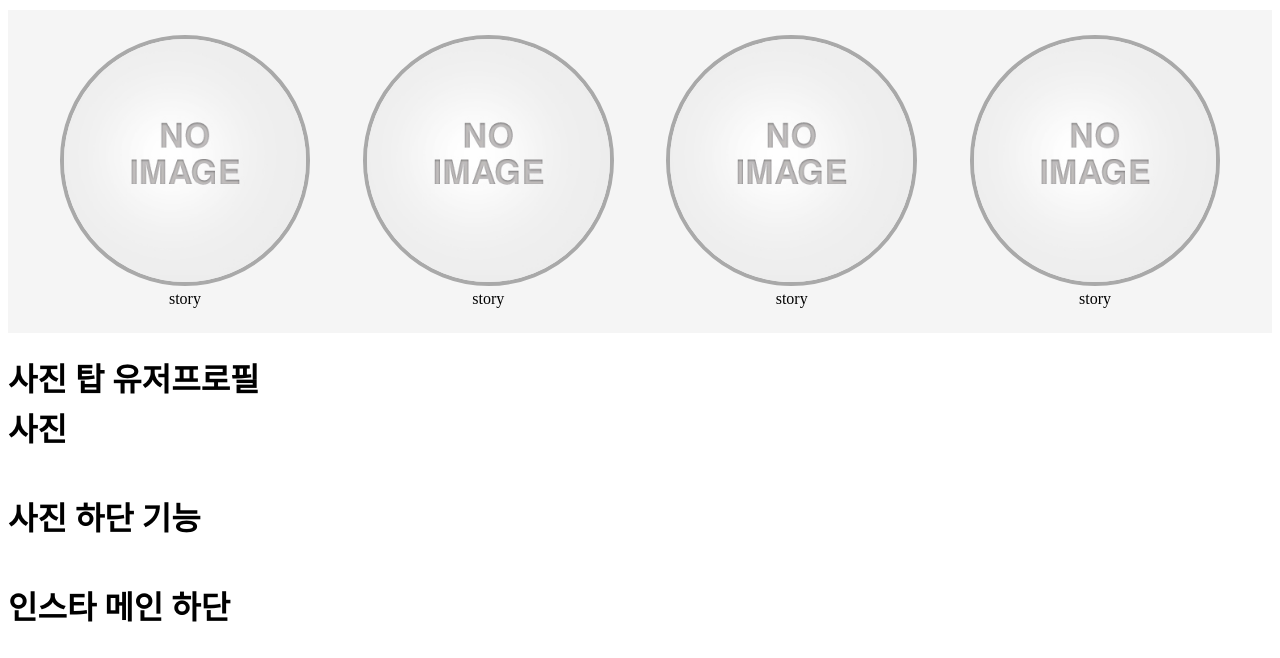
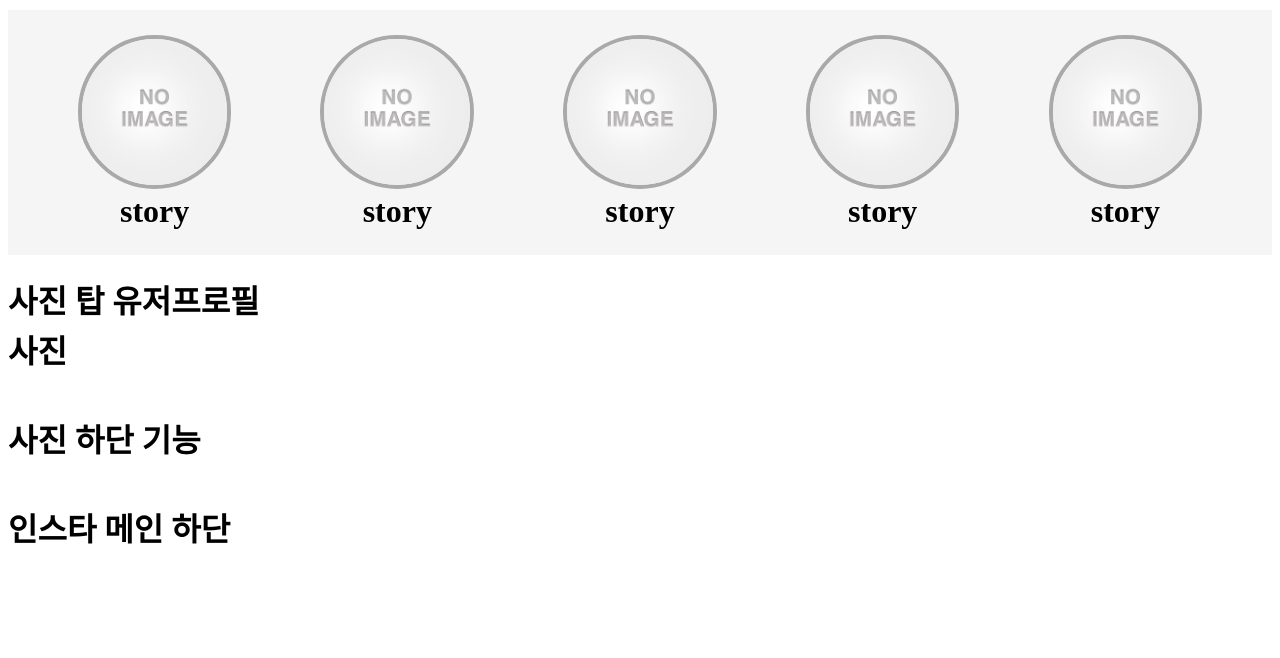
Before and after one commit to holdin3131/instagram_clone_01, a plain HTML site: page index.html in a window 1280 px wide. Shown: the part 186-844 px from the top of the page. After the commit the page ends 800 px from the top, so only its background shows below. Drawn offline with Linux system fonts and the light colour scheme.

Commit message:
storyline changed: <p> to <h1> and adjust margin to margin: auto; , add div class itmes 4 to 5, adjust storyline items img width 70% to 60%.

```diff
--- a/index.html
+++ b/index.html
@@ -18,19 +18,23 @@
         <div class="story_line_item">
             <div class="items">
                 <img src="./insta/noimg.jpeg"alt="스토리사진">
-                <p>story</p>
+                <h1>story</h1>
             </div>
             <div class="items">
                 <img src="./insta/noimg.jpeg"alt="스토리사진">
-                <p>story</p>
+                <h1>story</h1>
             </div>
             <div class="items">
                 <img src="./insta/noimg.jpeg"alt="스토리사진">
-                <p>story</p>
+                <h1>story</h1>
             </div>
             <div class="items">
                 <img src="./insta/noimg.jpeg"alt="스토리사진">
-                <p>story</p>
+                <h1>story</h1>
+            </div>
+             <div class="items">
+                <img src="./insta/noimg.jpeg"alt="스토리사진">
+                <h1>story</h1>
             </div>
 
 
--- a/style.css
+++ b/style.css
@@ -46,11 +46,11 @@
   /*text-align: center;*/
 }
 #insta_story_line .story_line_item .items > img{
-  width: 80%;
+  width: 60%;
   border-radius: 100%;
   border: 0.5vh darkgrey solid;
 }
-#insta_story_line .story_line_item .items > p{
+#insta_story_line .story_line_item .items > h1{
   margin : auto;
 }
 
```
